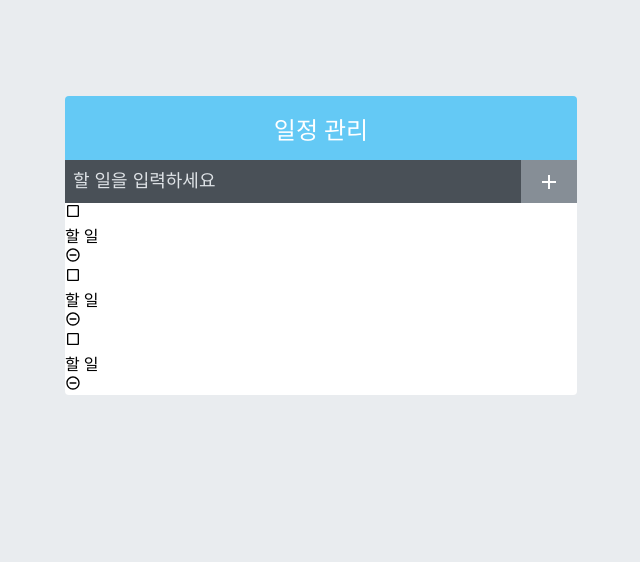
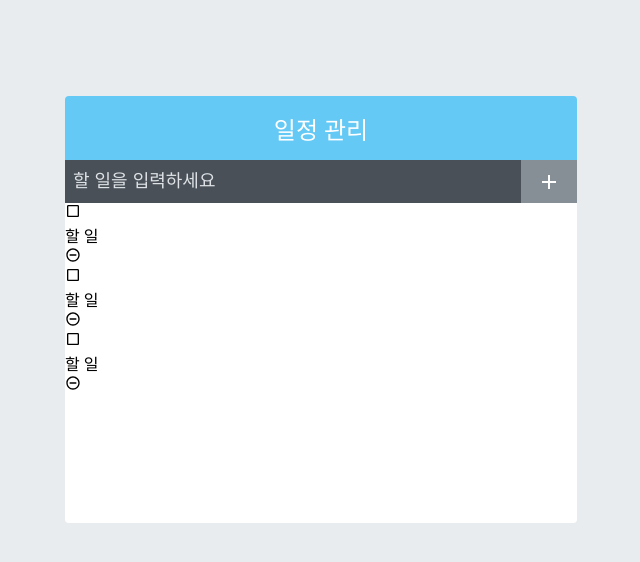
Before and after one commit to Kwakcena/react-todo-app, a React (Create React App) app in the folder review/todo-app-3/: page / in a window 1280 px wide. Shown: the top 562 px of the page, without its empty margins (319-959 px from the left). Built offline with nearby package versions, Linux system fonts and the light colour scheme.

Commit message:
TodoList 컴포넌트 수정, scss 작성
할 일 항목을 보여주는 화면의 최대, 최소 화면 지정

```diff
--- a/review/todo-app-3/src/components/TodoList.js
+++ b/review/todo-app-3/src/components/TodoList.js
@@ -1,9 +1,10 @@
 import React from 'react';
 import TodoListItem from './TodoListItem';
+import './TodoList.scss';
 
 const TodoList = () => {
   return (
-    <div>
+    <div className="TodoList">
       <TodoListItem />
       <TodoListItem />
       <TodoListItem />
--- /dev/null
+++ b/review/todo-app-3/src/components/TodoList.scss
@@ -0,0 +1,5 @@
+.TodoList {
+  min-height: 320px;
+  max-height: 513px;
+  overflow-y: auto;
+}
```
Also changed, not shown: 1 other file (tests, documents, lock files or other folders).
